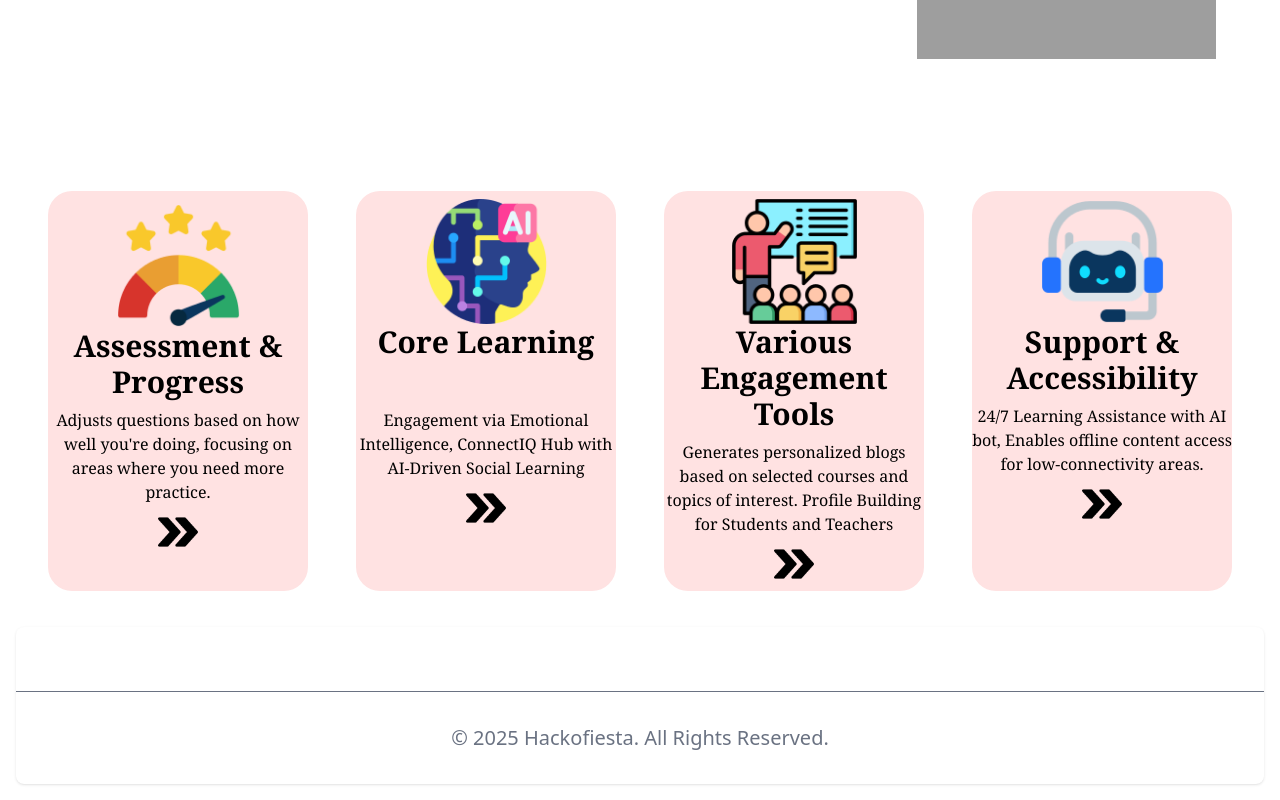
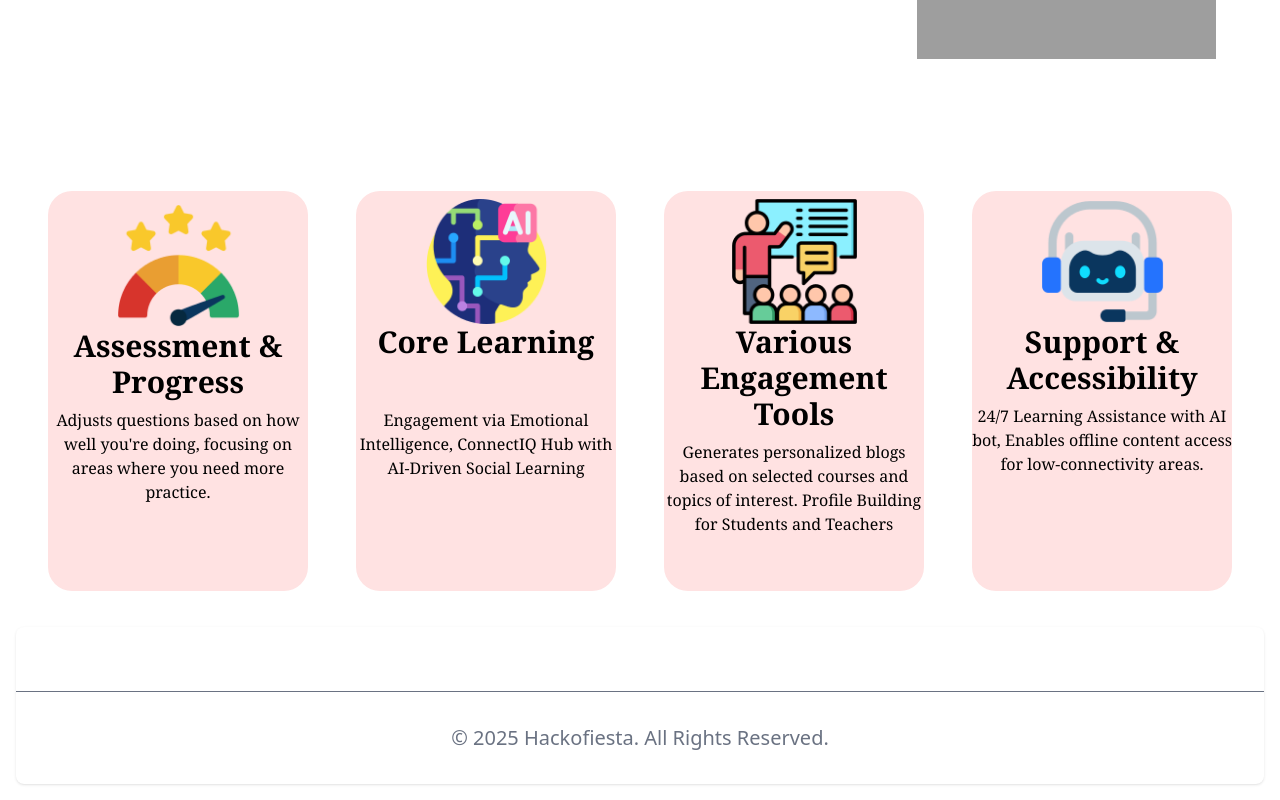
Before and after one commit to siddhiK30/IIIT_EduTech, a React (Vite) app in the folder client/: page /home in a window 1280 px wide. Shown: the part 550-1350 px from the top of the page. Built offline with nearby package versions, Linux system fonts and the light colour scheme; grey boxes are pictures that could not be loaded.

Commit message:
Final things

```diff
--- a/client/src/components/AssessmentsPages/Main.jsx
+++ b/client/src/components/AssessmentsPages/Main.jsx
@@ -13,7 +13,7 @@ const Main = () => {
       case 'Page1':
         return <Page1 />;
       case 'Page2':
-        return <Page2 setActivePage={setActivePage} />;  // Pass setActivePage to Page2
+        return <Page2 setActivePage={setActivePage} />;
       case 'Page3':
         return <Page3 />
       default:
@@ -22,20 +22,20 @@ const Main = () => {
   };
 
   return (
-    <div className="bg-[#dee0e0] flex">
-      {/* Sidebar Animation */}
+    <div className="flex h-screen overflow-hidden"> {/* Added h-screen and overflow-hidden */}
+      {/* Sidebar - Static */}
       <motion.div
         initial={{ x: '-100%' }}
         animate={{ x: 0 }}
         transition={{ type: 'spring', stiffness: 100, damping: 20 }}
-        className="h-screen bg-white shadow-lg"
+        className="h-screen flex-none" // Added flex-none to prevent shrinking
       >
         <Sidebar setActivePage={setActivePage} />
       </motion.div>
 
-      {/* Page Content with Fade-in Animation */}
+      {/* Content Area - Scrollable */}
       <motion.div
-        className="flex-1 p-4 justify-between items-center"
+        className="flex-1 overflow-y-auto p-4 bg-[#dee0e0]" // Added overflow-y-auto
         initial={{ opacity: 0 }}
         animate={{ opacity: 1 }}
         transition={{ duration: 0.5 }}
--- a/client/src/components/AssessmentsPages/Sidebar.jsx
+++ b/client/src/components/AssessmentsPages/Sidebar.jsx
@@ -7,7 +7,7 @@ const Sidebar = ({ setActivePage }) => {
 
     console.log(user)
   return (
-    <div className="w-20% bg-gray-800 text-white h-screen p-6">
+    <div className="w-20% bg-gray-800 text-white h-full p-6">
       <div className="flex flex-col items-center mb-10">
         <div className="w-24 h-24 rounded-full bg-gray-600 mb-4"></div>
         <h3 className="text-xl font-semibold">Welcome {user?.name}</h3>
@@ -18,7 +18,6 @@ const Sidebar = ({ setActivePage }) => {
         <button className="w-full bg-gray-700 p-3 rounded cursor-pointer" onClick={() => setActivePage('Page3')}>PTMs</button>
         {/* <button className="w-full bg-gray-700 p-3 rounded" onClick={() => setActivePage('Page4')}>Page 4</button>
         <button className="w-full bg-gray-700 p-3 rounded" onClick={() => setActivePage('Page5')}>Page 5</button> */}
-
       </div>
     </div>
   );
--- a/client/src/components/LandingPages/Page2.jsx
+++ b/client/src/components/LandingPages/Page2.jsx
@@ -56,9 +56,9 @@ const Page2 = () => {
             Adjusts questions based on how well you're doing, focusing on areas
             where you need more practice.
           </p>
-          <div className="w-[40px] h-[40px] mt-2">
+          {/* <div className="w-[40px] h-[40px] mt-2">
             <img src={Arrow} alt="" />
-          </div>
+          </div> */}
         </Link>
         <Link
           to={"/core_learning"}
@@ -74,9 +74,9 @@ const Page2 = () => {
             Engagement via Emotional Intelligence, ConnectIQ Hub with AI-Driven
             Social Learning
           </p>
-          <div className="w-[40px] h-[40px] mt-2">
+          {/* <div className="w-[40px] h-[40px] mt-2">
             <img src={Arrow} alt="" />
-          </div>
+          </div> */}
         </Link>
         <Link
           to={"/enangement"}
@@ -92,9 +92,9 @@ const Page2 = () => {
             Generates personalized blogs based on selected courses and topics
             of interest. Profile Building for Students and Teachers
           </p>
-          <div className="w-[40px] h-[40px] mt-2">
+          {/* <div className="w-[40px] h-[40px] mt-2">
             <img src={Arrow} alt="" />
-          </div>
+          </div> */}
         </Link>
         <Link
           to={"/support"}
@@ -110,9 +110,9 @@ const Page2 = () => {
             24/7 Learning Assistance with AI bot, Enables offline content
             access for low-connectivity areas.
           </p>
-          <div className="w-[40px] h-[40px] mt-2">
+          {/* <div className="w-[40px] h-[40px] mt-2">
             <img src={Arrow} alt="" />
-          </div>
+          </div> */}
         </Link>
       </div>
     </div>
```
Also changed, not shown: 1 other file (tests, documents, lock files or other folders).
